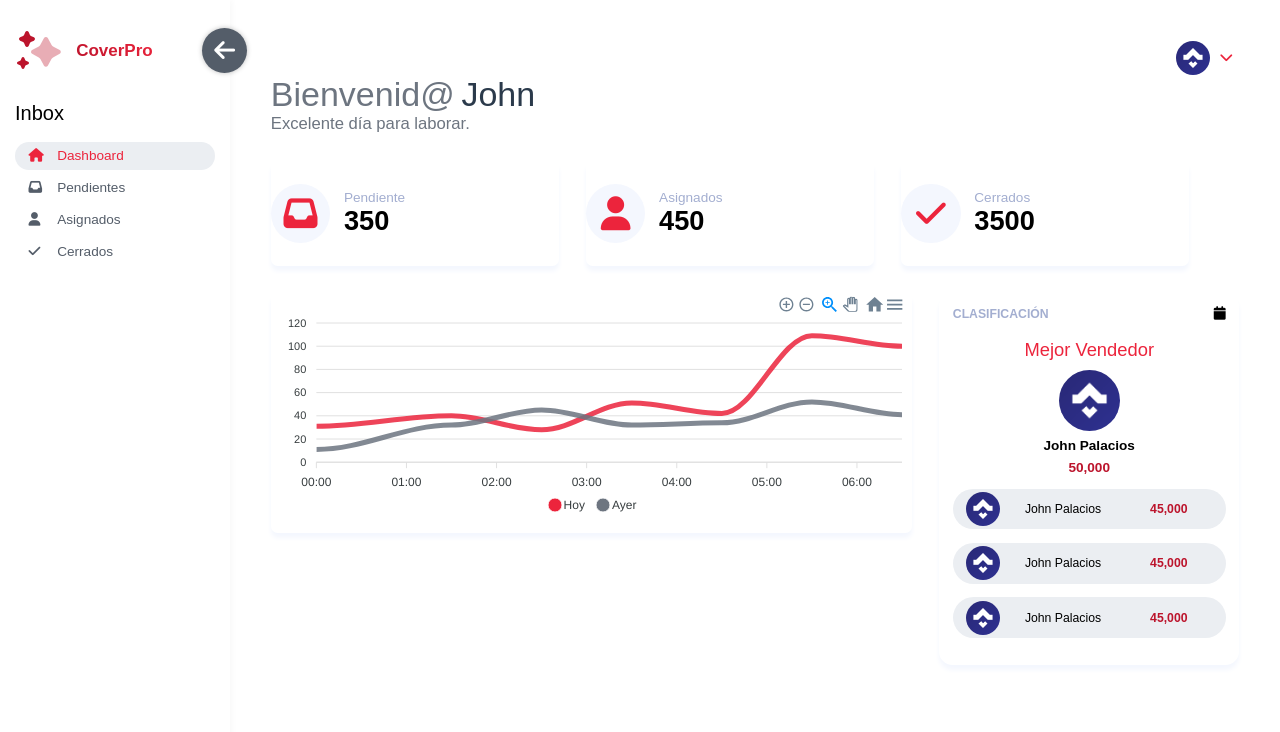
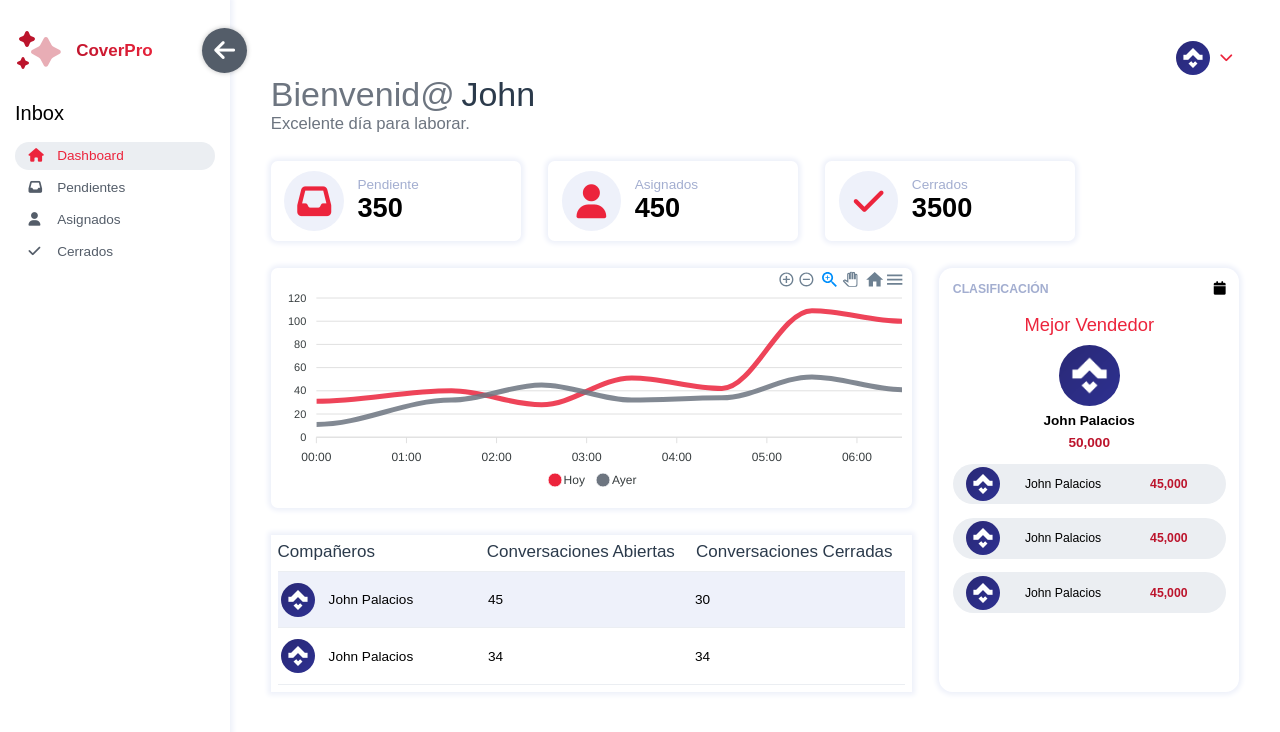
Before and after one commit to Rysth/REACT-CoverPro, a React (Create React App) app: page / in a window 1280 px wide. Shown: the top 732 px of the page. Built offline with nearby package versions, Linux system fonts and the light colour scheme; a web font is replaced by a local one.

Commit message:
Finished Overview Component.

```diff
--- a/src/App.css
+++ b/src/App.css
@@ -7,7 +7,7 @@
   --CL-primary-blue-two: #2b3a4b;
   --CL-neutral-white: #fff;
   --CL-neutral-black: #000;
-  --CL-neutral-light: #f4f7fe;
+  --CL-neutral-light: #eef1fa;
   --CL-neutral-light-two: #a3aed0;
   --FF-poppins: 'Poppins', sans-serif;
 }
--- a/src/components/Card/Card.css
+++ b/src/components/Card/Card.css
@@ -1,12 +1,13 @@
 .card {
-  box-shadow: 0 5px 5px var(--CL-neutral-light);
+  box-shadow: 0 0 5px 3px var(--CL-neutral-light);
   height: 80px;
-  width: max-content;
   display: flex;
   align-items: center;
   justify-content: space-between;
   gap: 1em;
   cursor: pointer;
+  padding: 0 0 0 1em;
+  width: 12em;
   border-radius: 0.5em;
   transition: transform 0.15s ease-in-out;
 }
@@ -43,8 +44,9 @@
 
 @media (min-width: 768px) {
   .card {
-    height: 105px;
-    width: 288px;
+    height: 80px;
+    width: 250px;
+    padding: 0 1em;
   }
 
   .card:hover {
--- a/src/components/Chart/Chart.css
+++ b/src/components/Chart/Chart.css
@@ -1,4 +1,4 @@
 .chart {
-  box-shadow: 0 5px 5px var(--CL-neutral-light);
+  box-shadow: 0 0 5px 3px var(--CL-neutral-light);
   border-radius: 0.5em;
 }
--- a/src/components/Leaderboard/Leaderboard.css
+++ b/src/components/Leaderboard/Leaderboard.css
@@ -1,8 +1,9 @@
 .leaderboard {
-  box-shadow: 0 5px 5px var(--CL-neutral-light);
+  box-shadow: 0 0 5px 3px var(--CL-neutral-light);
   padding: 1em;
   border-radius: 1em;
-  width: 300px;
+  min-width: 300px;
+  max-width: 300px;
 }
 
 .leaderboard-header {
@@ -71,9 +72,15 @@
   font-weight: bold;
 }
 
+@media (max-width: 768px) {
+  .leaderboard {
+    margin: 0 auto;
+  }
+}
+
 @media (min-width: 768px) {
   .leaderboard {
     grid-column: 2 / 3;
-    grid-row: 1 / 4;
+    grid-row: 1 / 3;
   }
 }
--- /dev/null
+++ b/src/components/Overview/Overview.css
@@ -0,0 +1,51 @@
+.overview {
+  padding: 0.5em;
+  box-shadow: 0 0 5px 3px var(--CL-neutral-light);
+  overflow: auto;
+}
+
+.overview-header {
+  display: grid;
+  grid-template-columns: repeat(3, 1fr);
+  border-bottom: 1px solid var(--CL-primary-gray);
+  width: 60em;
+}
+
+.overview-title {
+  font-size: 1.25rem;
+  color: var(--CL-primary-blue-two);
+  margin: 0 0 0.5em 0;
+}
+
+.overview-content {
+  width: 60em;
+}
+
+.overview-item {
+  padding: 0.5em 0.25em;
+  display: grid;
+  grid-template-columns: repeat(3, 1fr);
+  border-bottom: 1px solid var(--CL-primary-gray);
+}
+
+.overview-item.gray {
+  background-color: var(--CL-neutral-light);
+}
+
+.overview-profile {
+  display: flex;
+  align-items: center;
+  gap: 1em;
+}
+
+.overview-image {
+  max-width: 2.5em;
+  border-radius: 3em;
+}
+
+@media (min-width: 768px) {
+  .overview-header,
+  .overview-content {
+    width: 100%;
+  }
+}
--- /dev/null
+++ b/src/components/Overview/Overview.js
@@ -0,0 +1,35 @@
+import React from 'react';
+import UserImage from '../../assets/images/user.png';
+import './Overview.css';
+
+function Overview() {
+  return (
+    <div className="overview">
+      <div className="overview-header">
+        <p className="overview-title">Compañeros</p>
+        <p className="overview-title">Conversaciones Abiertas</p>
+        <p className="overview-title">Conversaciones Cerradas</p>
+      </div>
+      <div className="overview-content">
+        <div className="overview-item gray">
+          <div className="overview-profile">
+            <img src={UserImage} alt="User number 1" className="overview-image" />
+            <p className="overview-text">John Palacios</p>
+          </div>
+          <p className="overview-text">45</p>
+          <p className="overview-text">30</p>
+        </div>
+        <div className="overview-item">
+          <div className="overview-profile">
+            <img src={UserImage} alt="User number 1" className="overview-image" />
+            <p className="overview-text">John Palacios</p>
+          </div>
+          <p className="overview-text">34</p>
+          <p className="overview-text">34</p>
+        </div>
+      </div>
+    </div>
+  );
+}
+
+export default Overview;
--- a/src/components/Pages/Dashboard/Dashboard.js
+++ b/src/components/Pages/Dashboard/Dashboard.js
@@ -3,6 +3,7 @@ import Header from '../../Header/Header';
 import Card from '../../Card/Card';
 import Chart from '../../Chart/Chart';
 import Leaderboard from '../../Leaderboard/Leaderboard';
+import Overview from '../../Overview/Overview';
 import './Dashboard.css';
 
 const cardArray = [
@@ -38,6 +39,7 @@ function Dashboard() {
       <div className="grid-system">
         <Chart />
         <Leaderboard />
+        <Overview />
       </div>
     </div>
   );
--- a/src/components/Sidebar/Sidebar.css
+++ b/src/components/Sidebar/Sidebar.css
@@ -1,7 +1,7 @@
 /* Sidebar */
 .sidebar {
   width: 230px;
-  box-shadow: 3px 0 5px rgba(0, 0, 0, 0.025);
+  box-shadow: 0 0 5px 3px var(--CL-neutral-light);
   padding: 2em 0;
   transition: width 0.2s ease-in-out;
   will-change: width;
```
